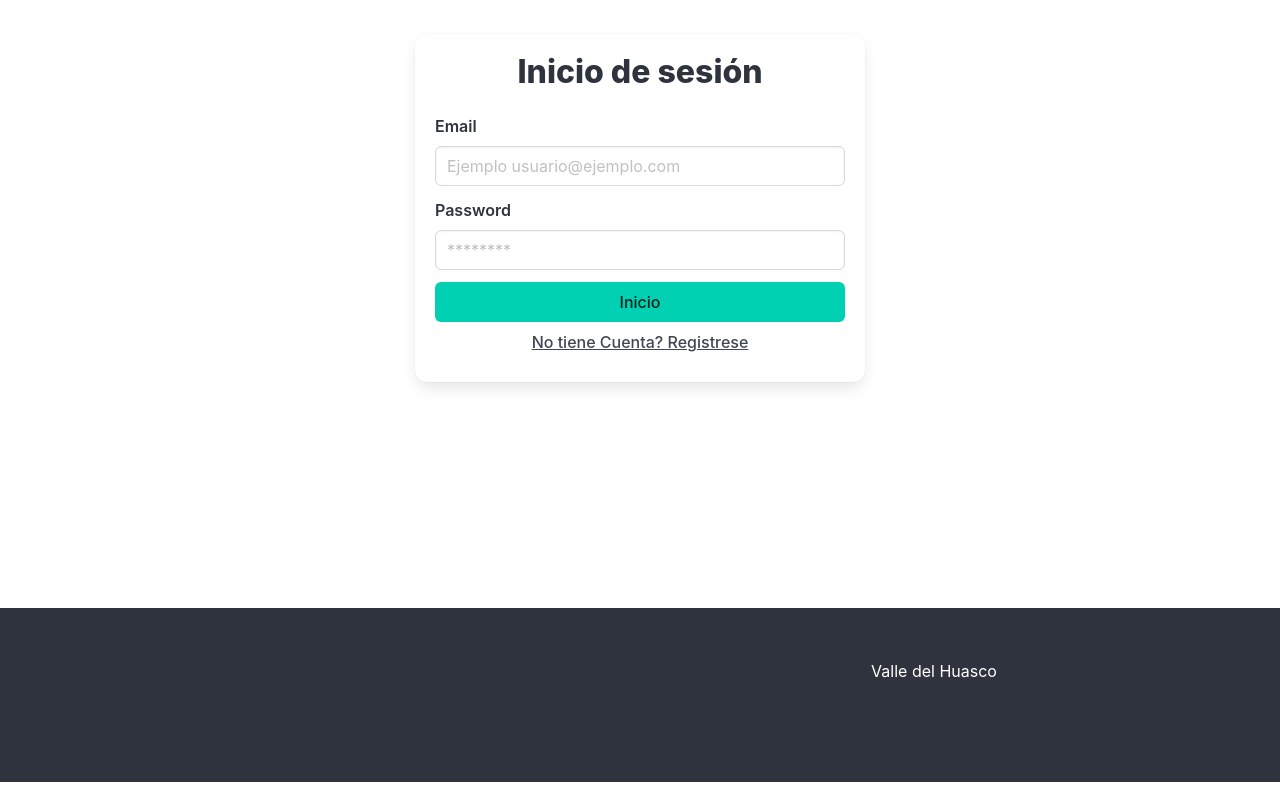
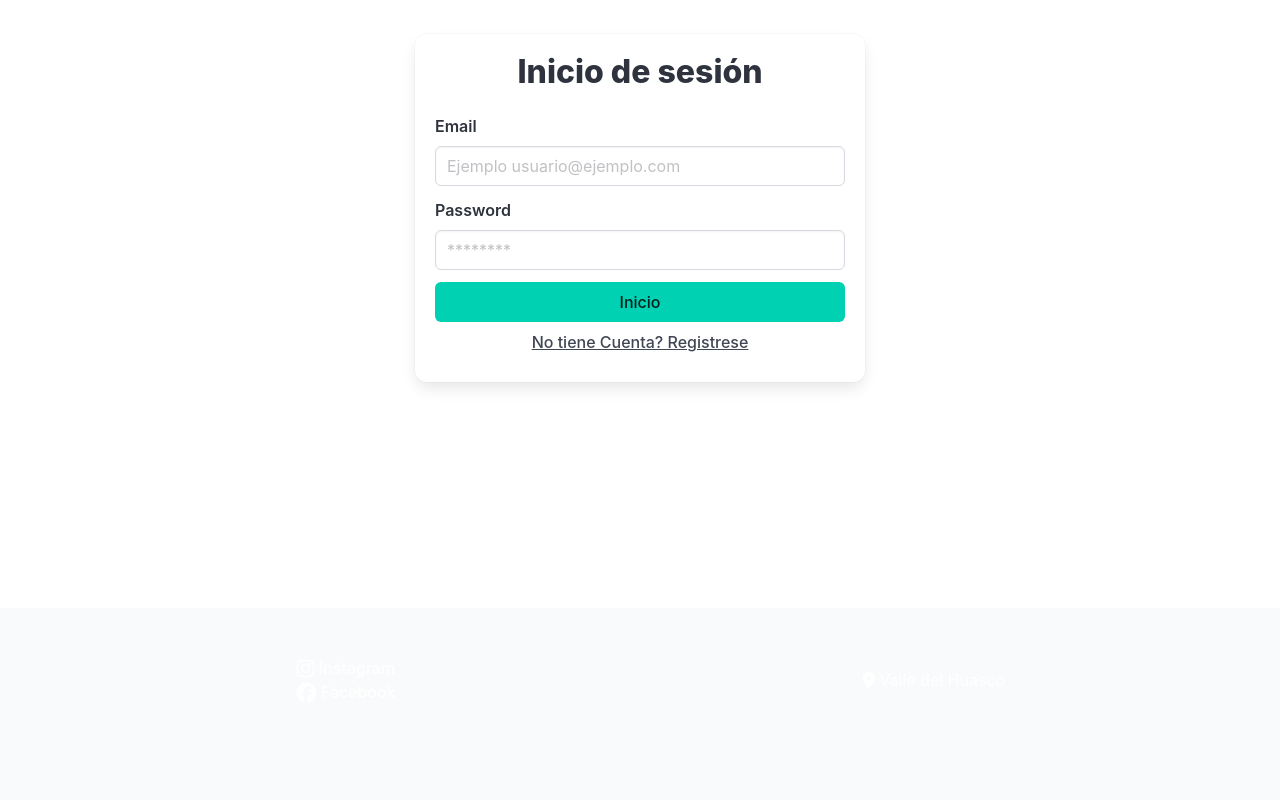
Before and after one commit to fabiancampanaa/aceite_front, a React (Vite) app: page / in a window 1280 px wide. Shown: the part 320-1120 px from the top of the page. Built offline with nearby package versions, Linux system fonts and the light colour scheme.

Commit message:
footer con iconos

```diff
--- a/package.json
+++ b/package.json
@@ -10,6 +10,7 @@
     "preview": "vite preview"
   },
   "dependencies": {
+    "@fortawesome/fontawesome-free": "^6.7.2",
     "axios": "^1.7.9",
     "bulma": "^1.0.3",
     "cors": "^2.8.5",
--- a/src/components/footer.jsx
+++ b/src/components/footer.jsx
@@ -1,19 +1,30 @@
-
 //npm install @fortawesome/fontawesome-free
-//import "@fortawesome/fontawesome-free/css/all.min.css";
+import "@fortawesome/fontawesome-free/css/all.min.css";
 
 function Footer() {
   return (
-            <footer className="footer has-background-dark has-text-white">
+    <footer className="footer has-text-white">
       <div className="container">
         <div className="columns is-vcentered">
           {/* Redes Sociales */}
+          {/* Redes Sociales */}
           <div className="column has-text-centered">
-                    <a href="https://www.instagram.com" className="icon has-text-white mx-3" target="_blank" rel="noopener noreferrer">
-                      <i className="fab fa-instagram fa-lg"></i>
+            <a
+              href="https://www.instagram.com"
+              className="has-text-white mx-3"
+              target="_blank"
+              rel="noopener noreferrer"
+            >
+              <i className="fab fa-instagram fa-lg"></i> Instagram
             </a>
-                    <a href="https://www.facebook.com" className="icon has-text-white mx-3" target="_blank" rel="noopener noreferrer">
-                      <i className="fab fa-facebook fa-lg"></i>
+            <br />
+            <a
+              href="https://www.facebook.com"
+              className="has-text-white mx-3"
+              target="_blank"
+              rel="noopener noreferrer"
+            >
+              <i className="fab fa-facebook fa-lg"></i> Facebook
             </a>
           </div>
 
```
Also changed, not shown: 1 other file (tests, documents, lock files or other folders). Lines whose indentation alone changed are shown as unchanged.
